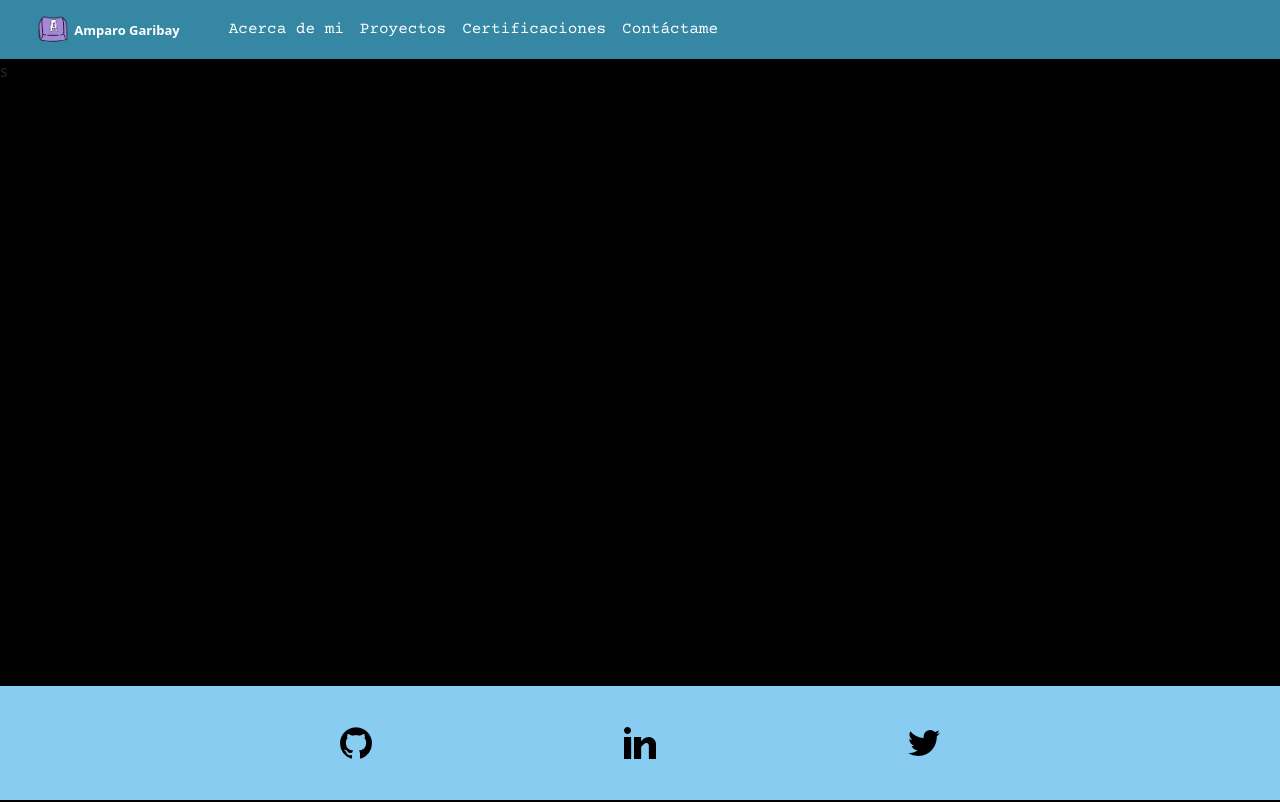
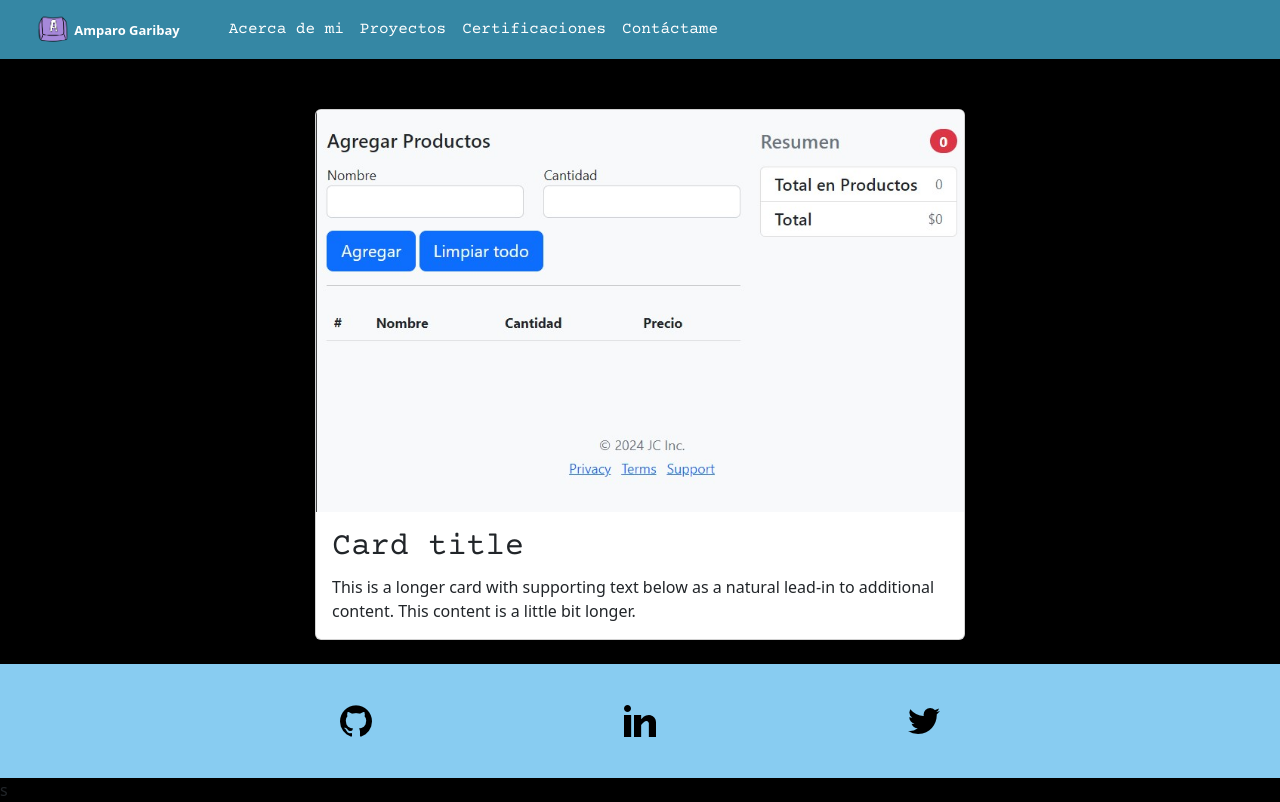
Before and after one commit to AmparoGaribay/portafolioProf, a plain HTML site: page proyectos.html in a window 1280 px wide. Drawn offline with nearby package versions, Linux system fonts and the light colour scheme.

Commit message:
se añade elapartado de proyectos y se corrige el bug de las imagenes

```diff
--- a/css/acercaDeMi.css
+++ b/css/acercaDeMi.css
@@ -3,3 +3,4 @@
     font-size: 32px;
     font-weight: bold;
 }
+/*mx-auto d-block <---- esta clase de bostrap resueve el problema de la imagen----->*/
--- a/css/proyectos.css
+++ b/css/proyectos.css
@@ -0,0 +1,4 @@
+.proyectoCArd{
+    margin-bottom:50px ;
+
+}
--- a/css/styles.css
+++ b/css/styles.css
@@ -23,8 +23,8 @@ footer{
     background-color: #88CCF1;
     height: max-content;
     width: 100%;
-    position: absolute;
-    bottom: 0;
+   /* position: absolute;
+    bottom: 0;*/
 
 }
 h5{
@@ -48,6 +48,6 @@ a:hover {
 }
 
 .card h5:hover{
-    color: orange;
+    color: rgb(11, 105, 182);
     transition: 0.3s;
 }
--- a/proyectos.html
+++ b/proyectos.html
@@ -43,6 +43,23 @@
             </div>
         </nav>
         <!--fin del nav-->
+
+        <div class="container" >
+            <div class="row row-cols-1 row-cols-md-1" style=" margin-top: 50px;">
+                <div class="col">
+                    <div class="card h-100" id="proyectoCArd">
+                        <img src="/src/img/listcmprs_19-02-24.jpg" class="card-img-top mx-auto d-block" alt="pyectoUnico:CDeploy" >
+                        <div class="card-body">
+                        <h5 class="card-title">Card title</h5>
+                        <p class="card-text">This is a longer card with supporting text below as a natural lead-in to additional content. This content is a little bit longer.</p>
+                        </div>
+                    </div>
+                </div>
+            </div>
+
+        </div>
+        <br>
+
         <!--footer-->
         <footer class="footer mt-auto py-3  justify-content-center">
             <div class="container d-flex justify-content-between">
```
Also changed, not shown: acercaDeMi.html (+9 -1 lines), index.html (+1 -0 lines), src/img/listcmprs_19-02-24.jpg (added).
